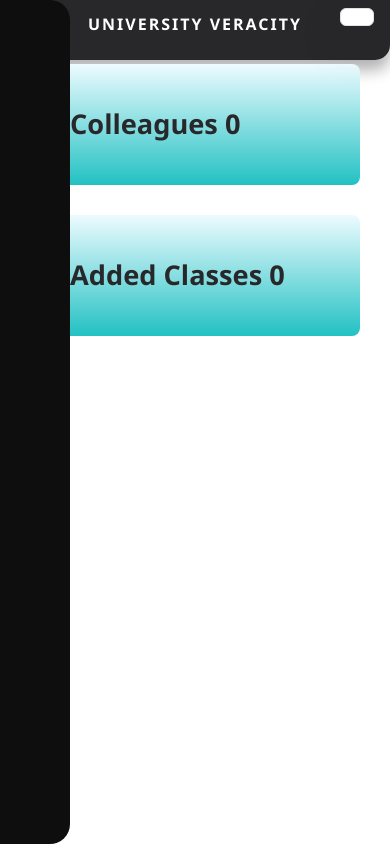
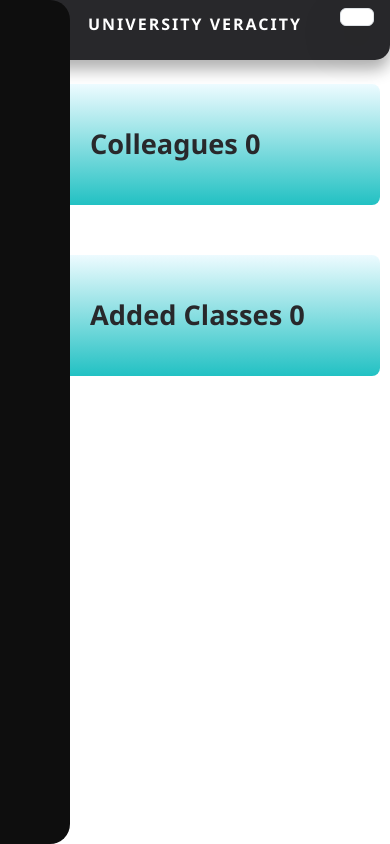
Before and after one commit to Verkiel-cmd/student-management-frontend, a React (Vite) app: page /Dashboard in a window 390 px wide. Built offline with nearby package versions, Linux system fonts and the light colour scheme; no server answers; sample sign-in values are in the browser's storage; some icons are missing.

Commit message:
Updated XYZ feature / bugfix / etc

```diff
--- a/src/Webstyles/main_side.css
+++ b/src/Webstyles/main_side.css
@@ -452,8 +452,7 @@ a.sidebar-link:hover {
     border-radius: 8px;
     padding: 2.5rem;
     max-width: 330px;
-    margin-top: 50px;
-    margin-left: 10px;
+    margin: 50px 50px 50px;
     display: inline-block;
 }
 
@@ -524,7 +523,7 @@ a.sidebar-link:hover {
     .total_statistics {
         max-width: auto;
         width: 90%;
-        margin: 30px 30px 30px;
+        margin: 50px 50px 50px;
         display: flex;
         flex-direction: column;
     }
```
